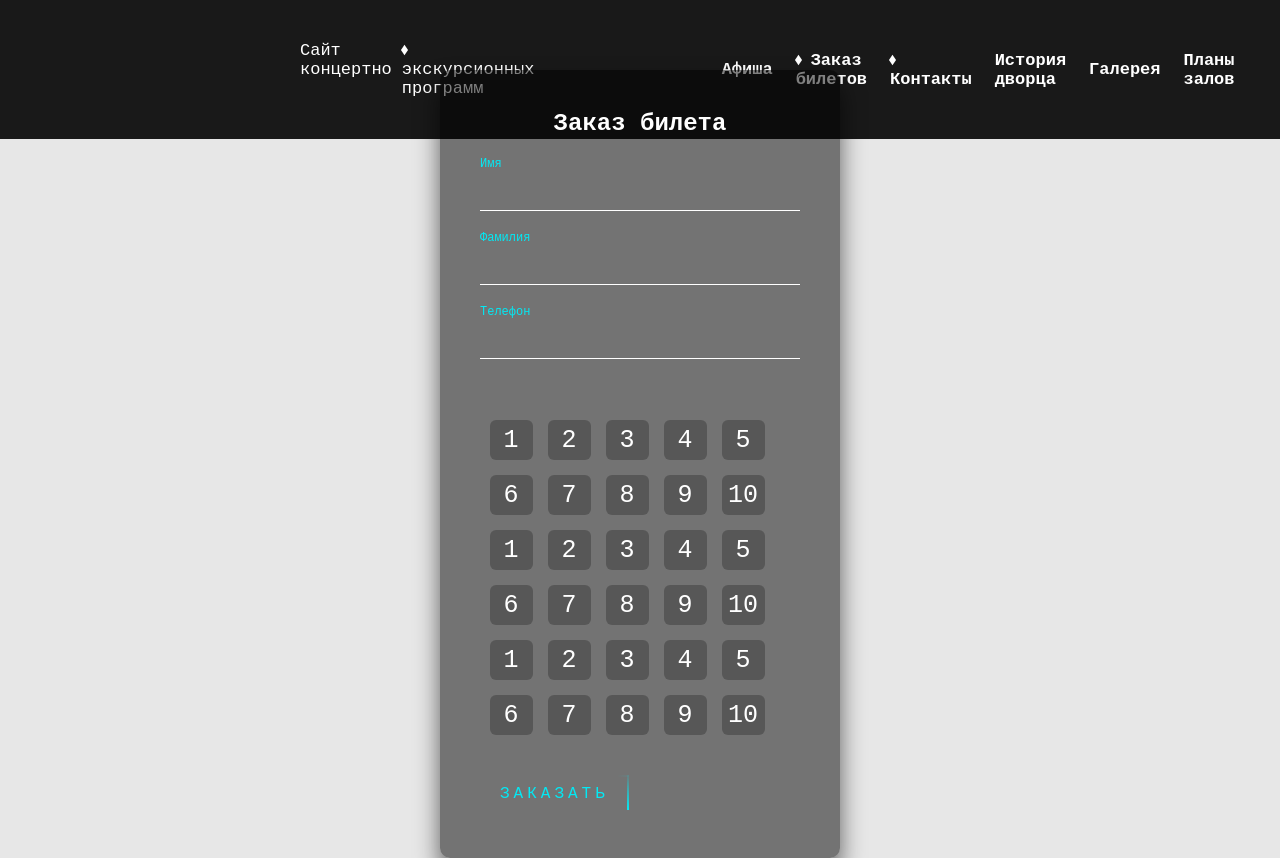
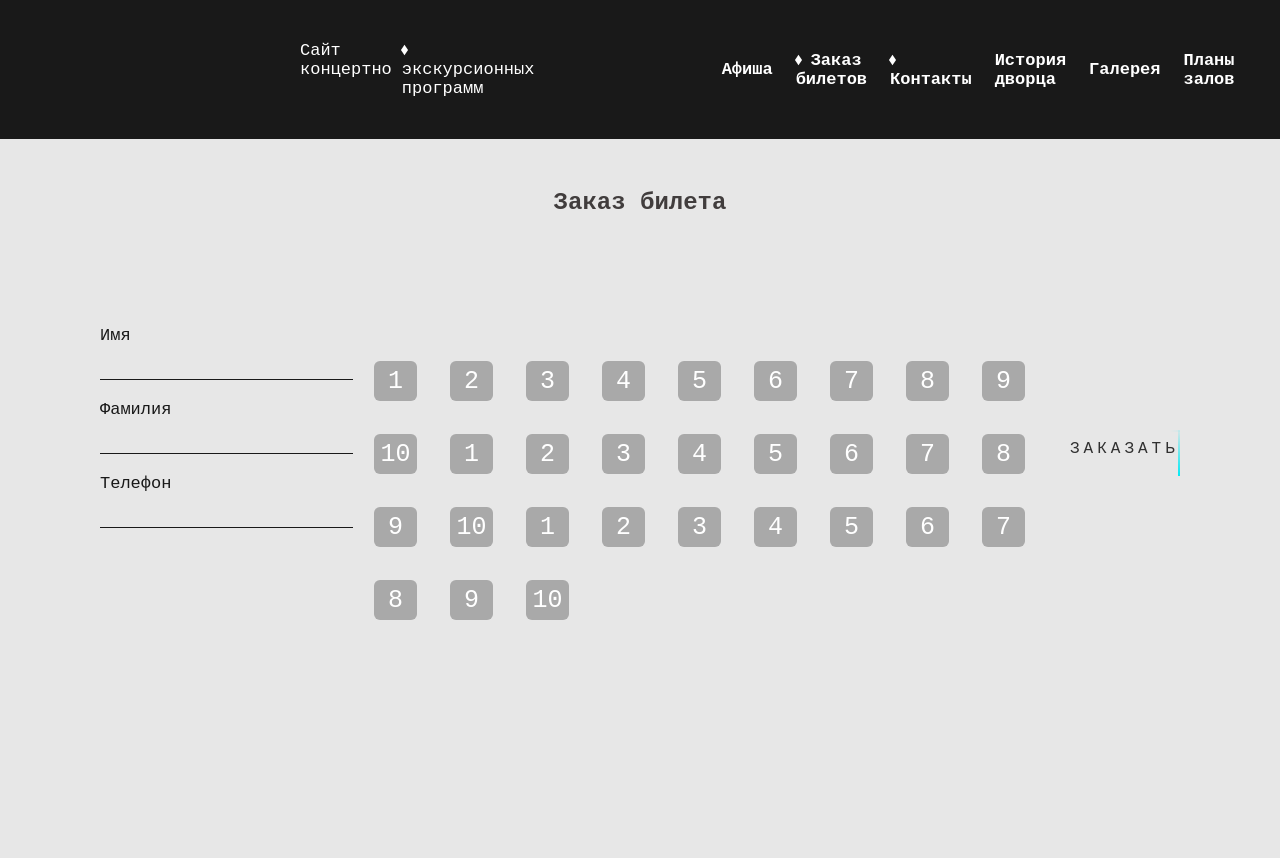
Before and after one commit to GlebRuban/Coursework, a React (Create React App) app: page /Buy in a window 1280 px wide. After the commit the page ends 800 px from the top, so only its background shows below. Built offline with nearby package versions, Linux system fonts and the light colour scheme; a web font is replaced by a local one.

Commit message:
Добавление сохранениея данных в json file

```diff
--- a/src/css/Form.css
+++ b/src/css/Form.css
@@ -7,7 +7,7 @@
 
 .login-box {
   position: absolute;
-  top: 58%;
+  top: 56%;
   left: 50%;
   width: 400px;
   padding: 40px;
@@ -16,27 +16,38 @@
   box-sizing: border-box;
   box-shadow: 0 15px 25px rgba(0,0,0,.6);
   border-radius: 10px;
+  display: contents;
+}
+
+.form_tickets{
+  display: flex;
+  padding: 100px;
+  position:relative;
+  top: 40px;
 }
 
 .login-box h2 {
   margin: 0 0 30px;
   padding: 0;
-  color: #fff;
+  color: #413d3d;
   text-align: center;
+  top: 50px;
+  position: relative;
 }
 
 .login-box .user-box {
   position: relative;
+  flex: 1;
 }
 
 .login-box .user-box input {
   width: 100%;
   padding: 10px 0;
   font-size: 20px;
-  color: #fff;
+  color: #191919;
   margin-bottom: 30px;
   border: none;
-  border-bottom: 1px solid #fff;
+  border-bottom: 1px solid #191919;
   outline: none;
   background: transparent;
 }
@@ -45,7 +56,7 @@
   top: -35px;
   left: 0;
   padding: 10px 0;
-  font-size: 16px;
+  font-size: 20px;
   color: #03e9f4;
 }
 
@@ -53,22 +64,24 @@
 .login-box .user-box input:valid ~ label {
   top: -20px;
   left: 0;
-  color: #03e9f4;
-  font-size: 12px;
+  color: #191919;
+  font-size: 17px;
 }
 
 .login-box form a {
   position: relative;
   display: inline-block;
   padding: 10px 20px;
-  color: #03e9f4;
+  color: #303030;
   font-size: 16px;
   text-decoration: none;
   text-transform: uppercase;
   overflow: hidden;
   transition: .5s;
-  margin-top: 40px;
-  letter-spacing: 4px
+  margin-top: 94px;
+  letter-spacing: 4px;
+  width: 130px;
+  height: 50px;
 }
 
 .login-box a:hover {
@@ -128,7 +141,7 @@
   right: -100%;
   width: 100%;
   height: 2px;
-  background: linear-gradient(270deg, transparent, #03e9f4);
+  background: linear-gradient(270deg, transparent, #191919);
   animation: btn-anim3 1s linear infinite;
   animation-delay: .5s
 }
@@ -147,7 +160,7 @@
   left: 0;
   width: 2px;
   height: 100%;
-  background: linear-gradient(360deg, transparent, #03e9f4);
+  background: linear-gradient(360deg, transparent, #5a5a5a);
   animation: btn-anim4 1s linear infinite;
   animation-delay: .75s
 }
@@ -169,14 +182,15 @@
 .App {
   display: flex;
   flex-direction: column;
-  gap: 15px;
+  gap: 25px;
   cursor:pointer;
+  flex: 1;
 }
 
 .seat-container {
   display: flex;
   flex-wrap: wrap;
-  gap: 15px;
+  gap: 33px;
   cursor:pointer;
 }
 
@@ -203,11 +217,16 @@
 }
 
 .selected-info {
-  margin-top: 1rem;
-  cursor:pointer;
+  cursor: pointer;
+  position: relative;
+  left: 13px;
+  width: 268px;
+  height: 0;
+  top: -25px;
 }
 
-p {
-  gap: 15px;
+.Row{
+  gap: 10px;
   display: flex;
+  font-weight: 600;
 }
--- a/src/page/BuyFormTickets.jsx
+++ b/src/page/BuyFormTickets.jsx
@@ -26,7 +26,6 @@ export default function BuyFormTickets() {
         );
       }
     }
-
     return seats;
   };
 
@@ -34,7 +33,8 @@ export default function BuyFormTickets() {
   {/* Form Content */}
   <div className="login-box">
     <h2>Заказ билета</h2>
-    <form>
+    <form className="form_tickets">
+      <div>
       <div className="user-box">
         <input type="text" name="firstname"  pattern="^[A-Za-zА-Яа-яЁё\s]+$"/>
         <label>Имя</label>
@@ -47,13 +47,14 @@ export default function BuyFormTickets() {
         <input type="tel" name="tel" pattern="[+789][0-9]{11}" />
         <label>Телефон</label>
       </div>
+      </div>
       <table className="App">
         <tbody>
         <div className="selected-info">
         {selectedSeat && (
-          <p>
+          <p className="Row">
             Выбрано место: Ряд
-            <span>
+            <span className="Row_span">
               {selectedSeat.split('-')[0]}
             </span>
             Место
```
